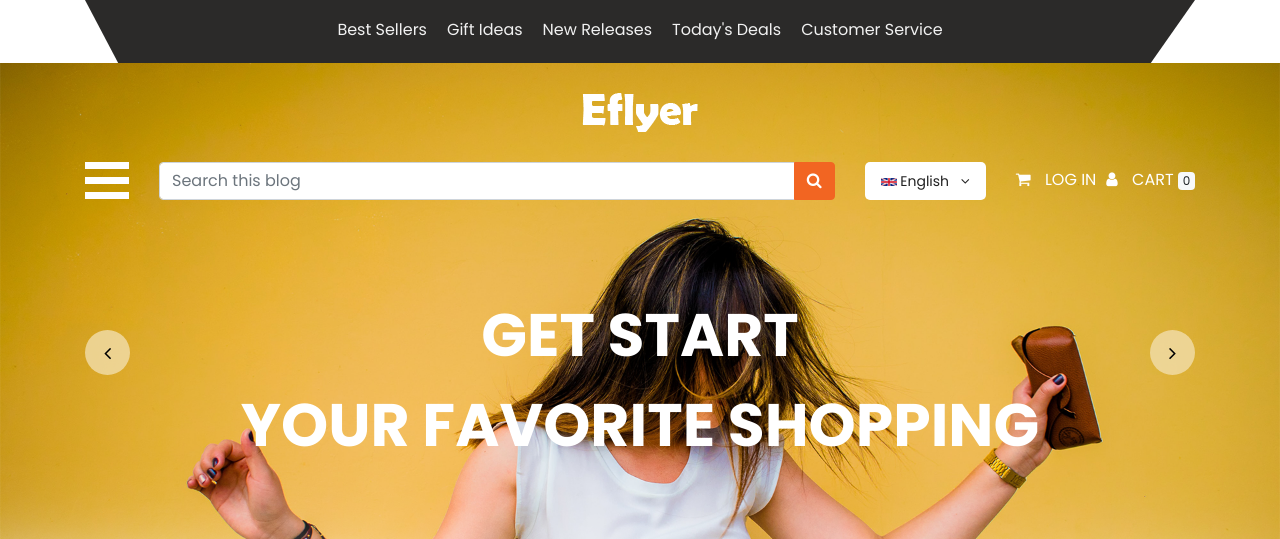
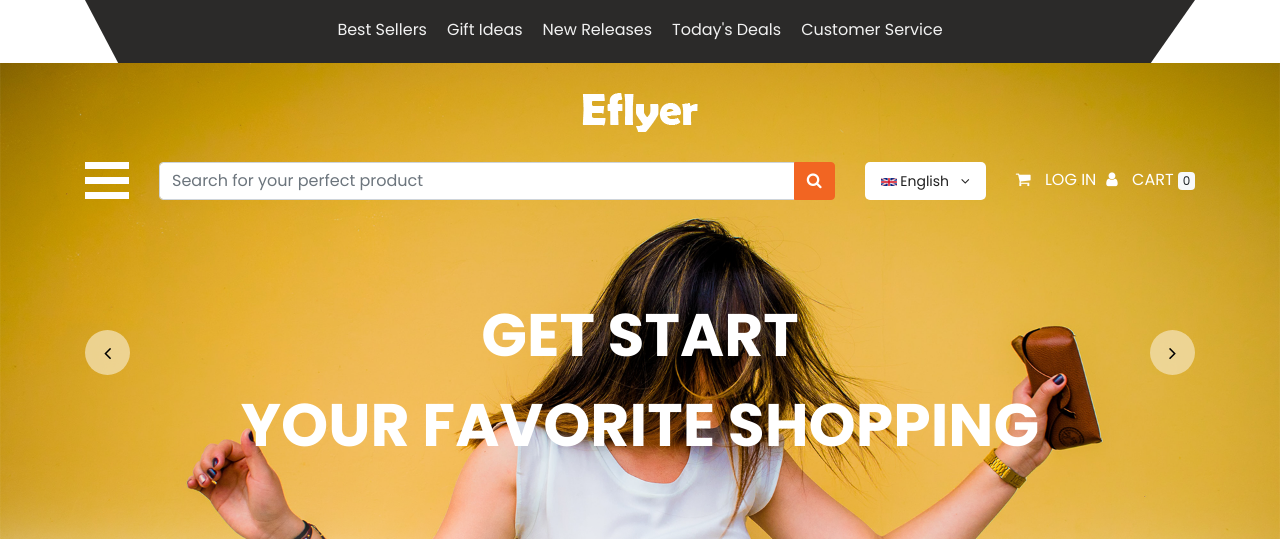
Before and after one commit to Brainboxx/eflyer, a Django app: page / in a window 1280 px wide. Shown: the top 539 px of the page. Run offline with Django 4.2, Linux system fonts and the light colour scheme; data that the repository does not hold is empty; some libraries are stand-ins or nearby versions.

Commit message:
Update index.html

```diff
--- a/core/templates/core/index.html
+++ b/core/templates/core/index.html
@@ -34,7 +34,7 @@
                         {% csrf_token %}
                         <div class="input-group">
                             <input name="query" type="text" class="form-control" value="{{ query }}"
-                                   placeholder="Search this blog">
+                                   placeholder="Search for your perfect product">
                             <div class="input-group-append">
                                 <button class="btn btn-secondary"
                                         style="background-color: #f26522; border-color:#f26522 ">
```
